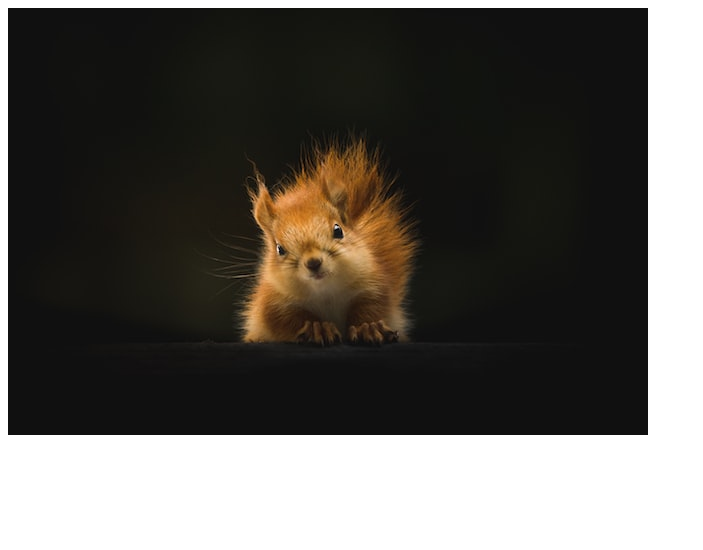
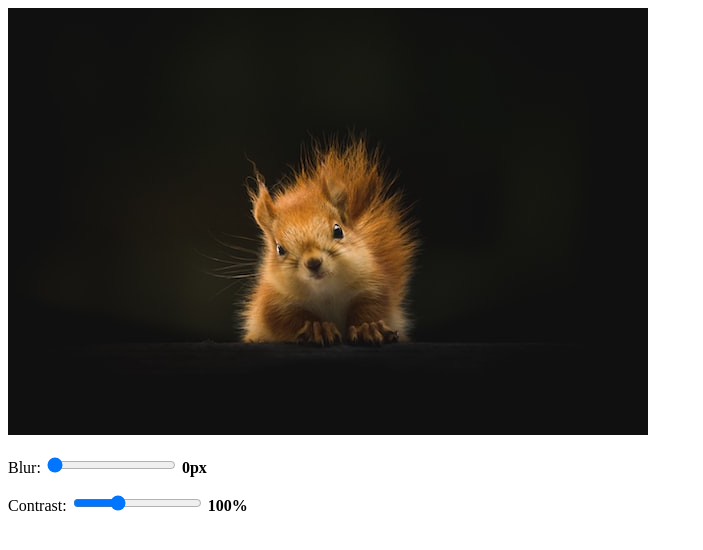
Before and after one commit to gnatson/photo-editor, a Svelte app: page / in a window 1280 px wide. Shown: the top 550 px of the page, without its empty margins (0-703 px from the left). Built offline with nearby package versions, Linux system fonts and the light colour scheme.

Commit message:
add todo

```diff
--- a/src/App.svelte
+++ b/src/App.svelte
@@ -1,5 +1,7 @@
 <script>
   // todo: construct custom filter
+  // animated transitions with svelte/easing... (bounce effect)
+  //  user preferences? (ex. slider step)
 
   const sample_filters = []
   sample_filters.push('filter: blur(5px);')
@@ -8,6 +10,36 @@
   sample_filters.push('filter: hue-rotate(90deg);')
   sample_filters.push('filter: hue-rotate(90deg);')
   sample_filters.push('filter: drop-shadow(16px 16px 20px red) invert(75%);')
+
+  let blur = 0
+  let contrast = 100
+
+  $: style = `filter: blur(${blur}px) contrast(${contrast}%);`
 </script>
 
-<img src="photos/geran-de-klerk-bKhETeDV1WM-unsplash.jpg" alt="" />
+<style>
+  main {
+    user-select: none;
+  }
+</style>
+
+<main>
+  <div id="photo">
+    <img src="photos/geran-de-klerk-bKhETeDV1WM-unsplash.jpg" alt="" {style} />
+    <!-- maybe div.background? -->
+  </div>
+
+  <div id="properties">
+    <p>
+      Blur:
+      <input type="range" min={0} max={5} step={1} bind:value={blur} />
+      <b>{blur}px</b>
+    </p>
+    <p>
+      Contrast:
+      <input type="range" min={0} max={300} step={10} bind:value={contrast} />
+      <b>{contrast}%</b>
+    </p>
+  </div>
+
+</main>
```
